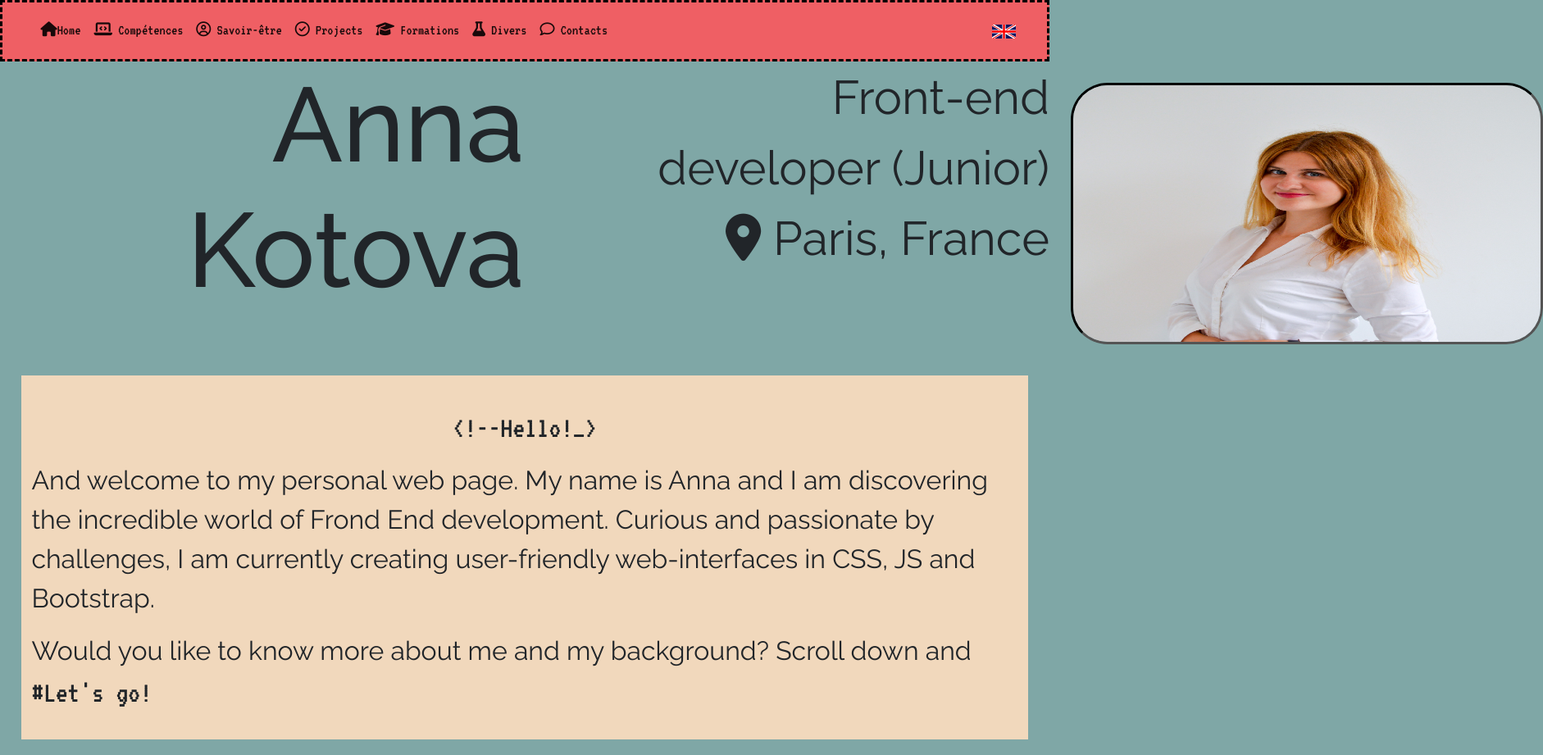
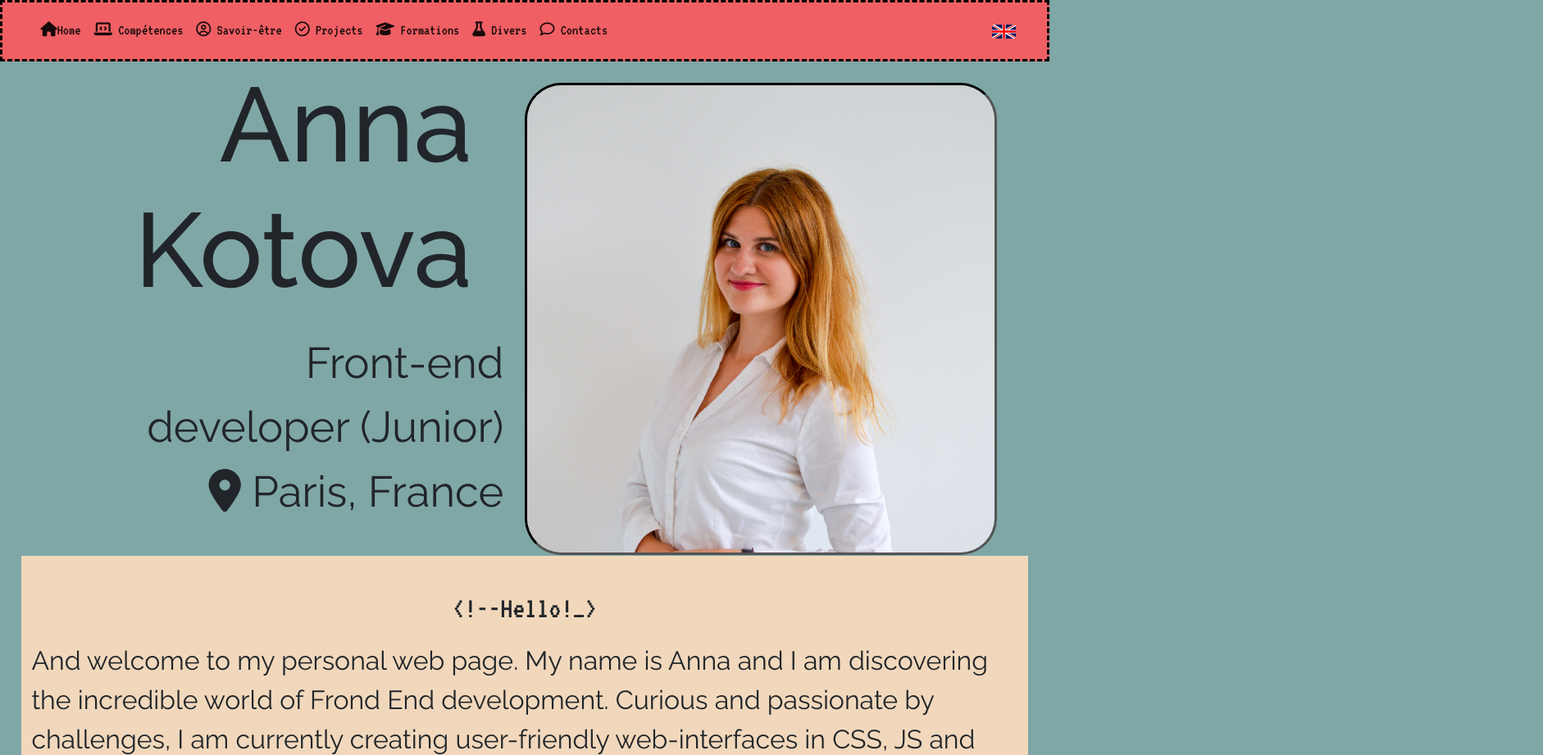
Before and after one commit to AnnaxKotova/CV-digital, a plain HTML site: page index.html in a window 1280 px wide. Shown: the top 921 px of the page at 82% size, 1882 px wide, since content can reach past the window. Drawn offline with nearby package versions, Linux system fonts and the light colour scheme; a web font is replaced by a local one.

Commit message:
mise en place header

```diff
--- a/style.css
+++ b/style.css
@@ -186,6 +186,8 @@ label{
 
 }
 
+/*REREGARDER LES FRONTIERS MEDIA QUERIS*/
+
 @media only screen and (min-width: 650px) and (max-width: 1280px){
 
     .fond{
@@ -210,26 +212,25 @@ label{
     /*HEADER*/
 
    .salutations{
-        display:flex;
+        display: flex;
         flex-wrap: wrap;
         flex-direction: column;
-        height: 420px;
+        height: 80vh;
         padding-top: 50px;
     }
     .salutations > h1{
         font-size: 10vw;
-        width: 50%;
         text-align: right;
         padding-left: 3%;
-        min-height: 45%;
+        height: 40vh;
+        width: 45%;
     }
 
     .metier{
-        min-height: 45%;
-        font-size: 4.5vw;
+        font-size: 4.1vw;
         text-align: right;
         background-color: #7FA7A6;
-        width: 50%;
+        height: 30vh;
     }
 
 
@@ -242,8 +243,7 @@ label{
         border-color: black;
         border-style: inset;
         border-width: initial;
-        min-height: 45%;
-    }
+        }
 
 
 /* COMPETENCES */
```
